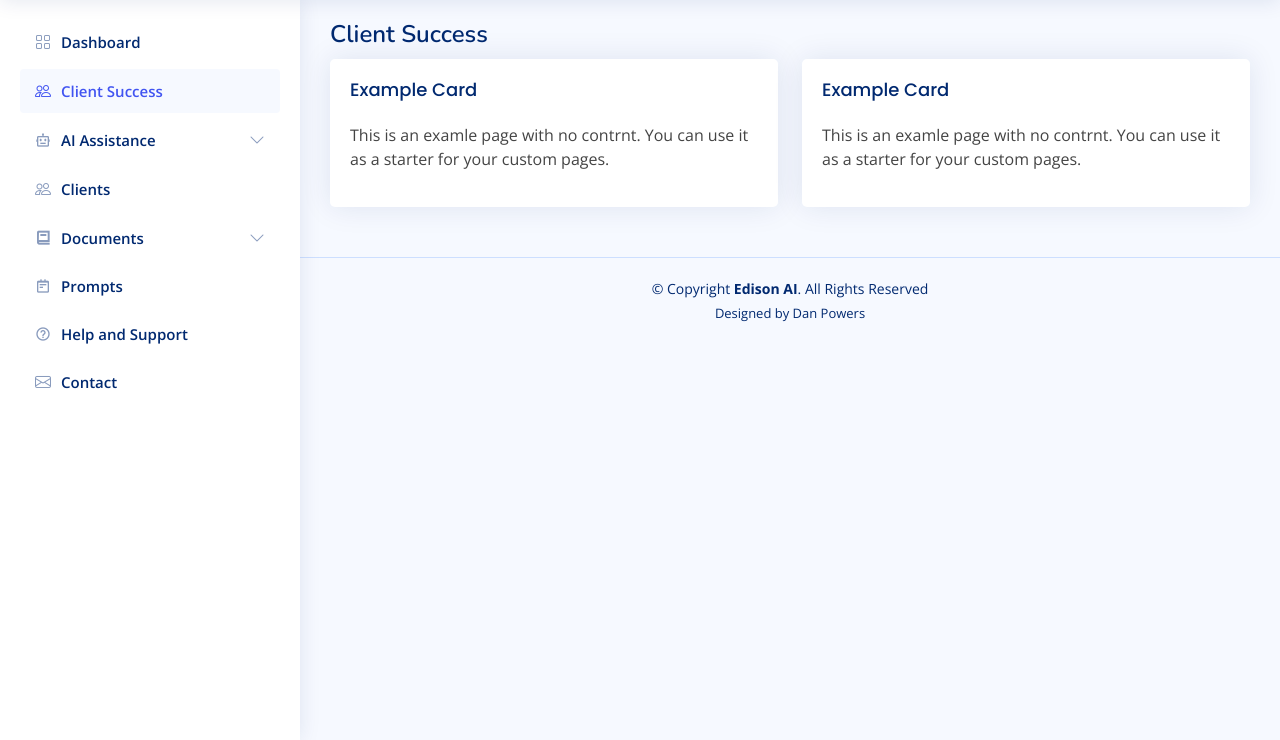
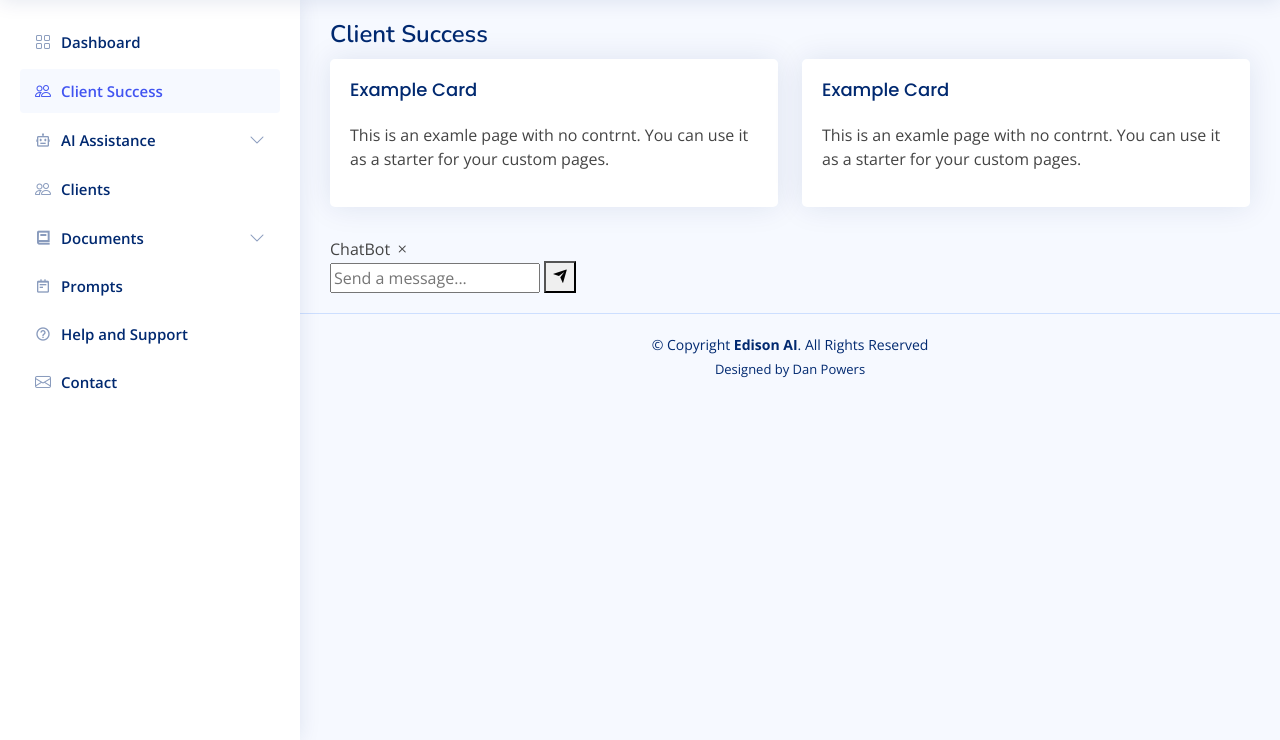
Before and after one commit to NazarKhlopeniuk/accelerated-banking, a Django app: page /ai in a window 1280 px wide. Shown: the part 60-800 px from the top of the page. Run offline with Django 4.2, Linux system fonts and the light colour scheme; the visitor is signed in with stand-in values (Sample User, id 1); some libraries are stand-ins or nearby versions.

Commit message:
updated chatbot

```diff
--- a/pdfchat/templates/ai.html
+++ b/pdfchat/templates/ai.html
@@ -29,5 +29,127 @@
       </div>
     </div>
   </section>
+  <div class="chat-box">
+    <div class="chat-box-header">
+      ChatBot
+      <span class="chat-box-toggle"><i class="bi bi-x"></i></span>
+    </div>
+    <div class="chat-box-body">
+      <div class="chat-box-overlay">
+      </div>
+      <div class="chat-logs">
+
+      </div><!--chat-log -->
+    </div>
+    <div class="chat-input">
+      <form>
+        <input type="text" id="chat-input" placeholder="Send a message..."/>
+      <button type="submit" class="chat-submit" id="chat-submit"><i class="ri ri-send-plane-fill"></i></button>
+      </form>
+    </div>
+  </div>
 </main>
+<script src="https://code.jquery.com/jquery-3.6.3.min.js"
+  integrity="sha256-pvPw+upLPUjgMXY0G+8O0xUf+/Im1MZjXxxgOcBQBXU=" crossorigin="anonymous"></script>
+  <script>
+    $(function() {
+      var INDEX = 0;
+      $("#chat-submit").click(function(e) {
+        e.preventDefault();
+        var msg = $("#chat-input").val();
+        if(msg.trim() == ''){
+          return false;
+        }
+        generate_message(msg, 'self');
+        var buttons = [
+            {
+              name: 'Existing User',
+              value: 'existing'
+            },
+            {
+              name: 'New User',
+              value: 'new'
+            }
+          ];
+        setTimeout(function() {
+          generate_message(msg, 'user');
+        }, 1000)
+
+      })
+
+      function generate_message(msg, type) {
+        INDEX++;
+        var str="";
+        str += "<div id='cm-msg-"+INDEX+"' class=\"chat-msg "+type+"\">";
+        str += "          <span class=\"msg-avatar\">";
+        str += "            <img src=\"https:\/\/image.crisp.im\/avatar\/operator\/196af8cc-f6ad-4ef7-afd1-c45d5231387c\/240\/?1483361727745\">";
+        str += "          <\/span>";
+        str += "          <div class=\"cm-msg-text\">";
+        str += msg;
+        str += "          <\/div>";
+        str += "        <\/div>";
+        $(".chat-logs").append(str);
+        $("#cm-msg-"+INDEX).hide().fadeIn(300);
+        if(type == 'self'){
+         $("#chat-input").val('');
+        }
+        $(".chat-logs").stop().animate({ scrollTop: $(".chat-logs")[0].scrollHeight}, 1000);
+      }
+
+      function generate_button_message(msg, buttons){
+        /* Buttons should be object array
+          [
+            {
+              name: 'Existing User',
+              value: 'existing'
+            },
+            {
+              name: 'New User',
+              value: 'new'
+            }
+          ]
+        */
+        INDEX++;
+        var btn_obj = buttons.map(function(button) {
+           return  "              <li class=\"button\"><a href=\"javascript:;\" class=\"btn btn-primary chat-btn\" chat-value=\""+button.value+"\">"+button.name+"<\/a><\/li>";
+        }).join('');
+        var str="";
+        str += "<div id='cm-msg-"+INDEX+"' class=\"chat-msg user\">";
+        str += "          <span class=\"msg-avatar\">";
+        str += "            <img src=\"https:\/\/image.crisp.im\/avatar\/operator\/196af8cc-f6ad-4ef7-afd1-c45d5231387c\/240\/?1483361727745\">";
+        str += "          <\/span>";
+        str += "          <div class=\"cm-msg-text\">";
+        str += msg;
+        str += "          <\/div>";
+        str += "          <div class=\"cm-msg-button\">";
+        str += "            <ul>";
+        str += btn_obj;
+        str += "            <\/ul>";
+        str += "          <\/div>";
+        str += "        <\/div>";
+        $(".chat-logs").append(str);
+        $("#cm-msg-"+INDEX).hide().fadeIn(300);
+        $(".chat-logs").stop().animate({ scrollTop: $(".chat-logs")[0].scrollHeight}, 1000);
+        $("#chat-input").attr("disabled", true);
+      }
+
+      $(document).delegate(".chat-btn", "click", function() {
+        var value = $(this).attr("chat-value");
+        var name = $(this).html();
+        $("#chat-input").attr("disabled", false);
+        generate_message(name, 'self');
+      })
+
+      $("#chat-circle").click(function() {
+        $("#chat-circle").toggle('scale');
+        $(".chat-box").toggle('scale');
+      })
+
+      $(".chat-box-toggle").click(function() {
+        $("#chat-circle").toggle('scale');
+        $(".chat-box").toggle('scale');
+      })
+
+    })
+  </script>
 {% endblock %}
```
